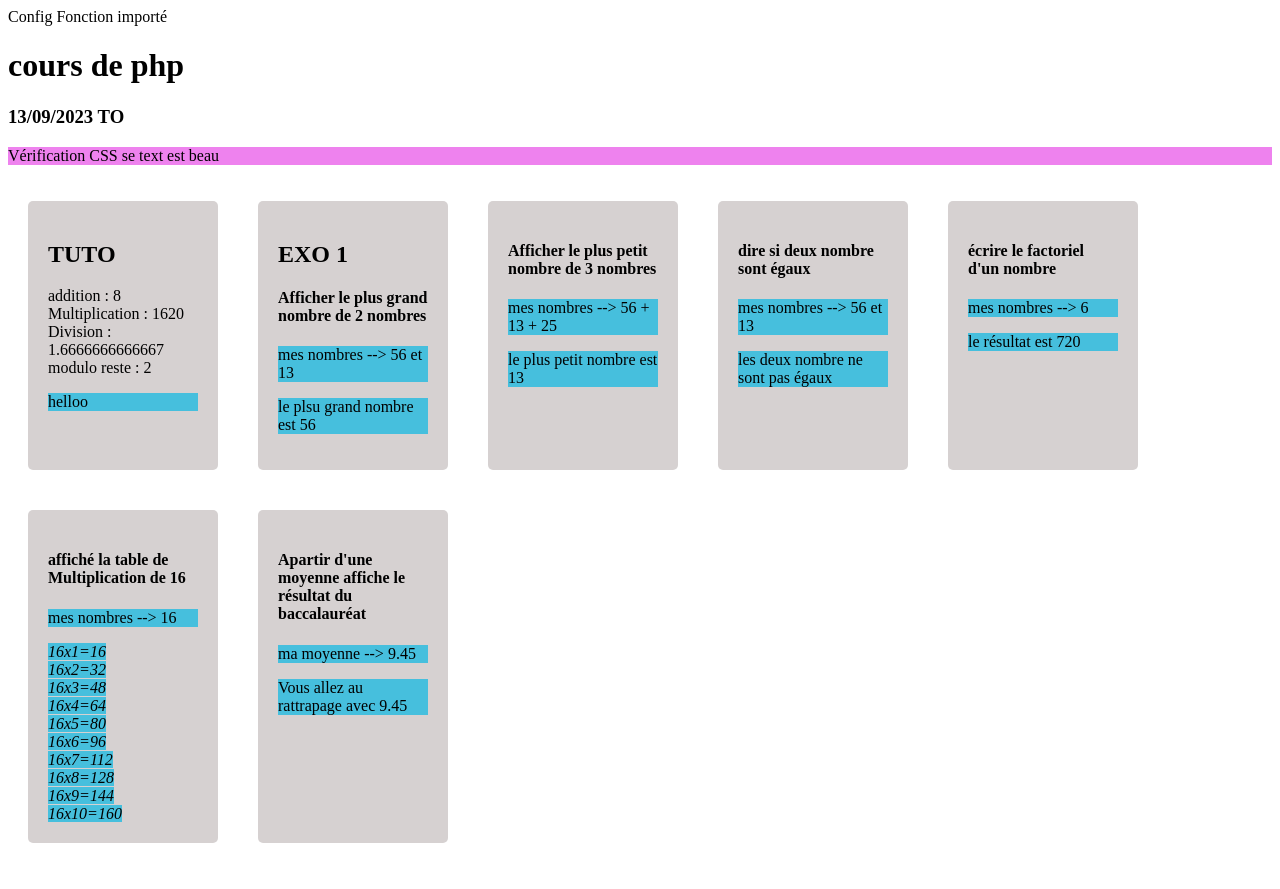
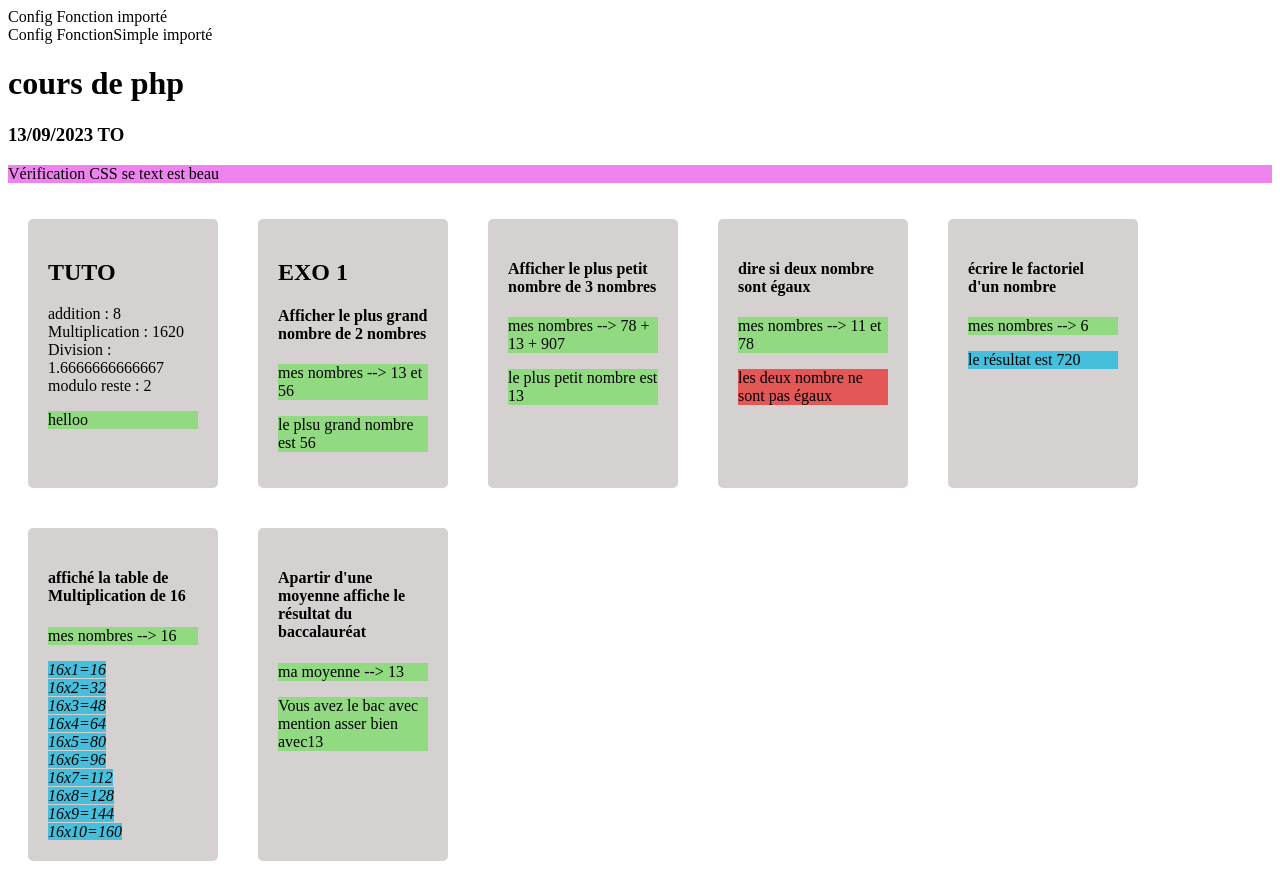
Before and after one commit to Foufure13/coursInstitutG4, a PHP site: page /cours1/cours1.php in a window 1280 px wide. Before the commit the page ends 843 px from the top, so only its background shows below. Run offline with PHP 8.4, Linux system fonts and the light colour scheme.

Commit message:
print beautiful and function

```diff
--- a/courPHP/config/cssFunction.css
+++ b/courPHP/config/cssFunction.css
@@ -2,10 +2,16 @@
     background-color: violet;
 }
 
-.beautifullPrint {
+.beautifullPrintBLUE {
     background-color: rgb(70, 191, 221);
 }
 
 .beautifullPrintRED {
-    background-color: rgb(221, 70, 70);
+    background-color: rgb(228, 87, 87);
 }
+.beautifullPrintGREEN {
+    background-color: rgb(146, 218, 129);
+}
+.beautifullPrintYELLOW {
+    background-color: rgb(236, 227, 90);
+}
--- a/courPHP/config/fonction.php
+++ b/courPHP/config/fonction.php
@@ -1,13 +1,31 @@
 <?php
 
-echo "Config Fonction importé";
+echo "Config Fonction importé <br>";
 function Bprint($text,$color) {
-    echo '<p class="beautifullPrint">'.$text.'</p>';
+
+    switch ($color) {
+        case 'R':
+        case 'r':
+            echo '<p class="beautifullPrintRED">'.$text.'</p>';
+            break;
+        case 'W':
+        case 'w':
+            echo '<p class="beautifullPrintYELLOW">'.$text.'</p>';
+            break;
+        case 'I':
+        case 'i':
+            echo '<p class="beautifullPrintGREEN">'.$text.'</p>';
+            break;
+
+        default:
+            echo '<p class="beautifullPrintBLUE">'.$text.'</p>';
+            break;
+    }
 }
 
 
 function Sprint($text) {
-    echo '<em class="beautifullPrint">'.$text.'</em><br>';
+    echo '<em class="beautifullPrintBLUE">'.$text.'</em><br>';
 }
 
 
--- /dev/null
+++ b/courPHP/config/fonctionSimple.php
@@ -0,0 +1,81 @@
+<?php
+echo "Config FonctionSimple importé <br>";
+
+function plusGrandNombreEntreDeux($variable,$nombre) {
+    Bprint("mes nombres --> ".$variable." et ".$nombre,"i");
+if ($nombre < $variable) {
+    Bprint("le plsu grand nombre est ".$variable,"i");
+} else {
+    Bprint("le plsu grand nombre est ".$nombre,"i");
+}
+}
+
+function plusPetitNombreEntreTrois($variable,$nombre,$xxxx) {
+Bprint("mes nombres --> ".$variable." + ".$nombre." + ".$xxxx,"i");
+if ($nombre < $variable) {
+    if ($nombre < $xxxx) {
+        Bprint("le plus petit nombre est ".$nombre,"i");
+    } else {
+        Bprint("le plus petit nombre est ".$xxxx,"i");
+    }
+} else {
+    if ($variable < $xxxx) {
+        Bprint("le plus petit nombre est ".$variable,"i");
+    } else {
+        Bprint("le plus petit nombre est ".$xxxx,"i");
+    }
+}
+}
+
+function DeuxNombreEgaux($variable,$nombre) {
+    Bprint("mes nombres --> ".$variable." et ".$nombre,"i");
+    if ($nombre == $variable) {
+        Bprint("les nombre sont égaux a".$variable,"i");
+        return true;
+    } else {
+        Bprint("les deux nombre ne sont pas égaux","r");
+        return false;
+    }
+}
+
+function factoriel($nombre) {
+    $result =1;
+    if ($nombre == 0) {
+        Bprint("Votre nombre est égal 0 noobs ","i");
+    } else {
+        Bprint("mes nombres --> ".$nombre,"i");
+        for($i=0; $i < $nombre; $i++) {
+            $result = $result * ($nombre-$i);
+        }
+        Bprint("le résultat est ".$result,"");
+    }
+    return $result;
+}
+
+function afficherTable($nombre) {
+    Bprint("mes nombres --> ".$nombre,"i");
+    for($i=1; $i < 11; $i++) {
+        Sprint($nombre."x".$i."=".$nombre*$i);
+    }
+}
+
+function resultatBaccalauréat($moyenne) {
+    Bprint("ma moyenne --> ".$moyenne,"i");
+    if ($moyenne < 8) {
+        Bprint("Vous n'avez pas le BAC ni de rattrapage avec ".$moyenne,"r");
+    } else if ($moyenne < 10){
+        Bprint("Vous allez au rattrapage avec ".$moyenne,"w");
+    }else if ($moyenne < 12){
+        Bprint("Vous avez le bac sans mention avec".$moyenne,"b");
+    }else if ($moyenne < 14){
+        Bprint("Vous avez le bac avec mention asser bien avec".$moyenne,"i");
+    }else if ($moyenne < 16){
+        Bprint("Vous avez le bac avec mention bien avec ".$moyenne,"i");
+    }else if ($moyenne < 18){
+        Bprint("Vous avez le bac avec mention très bien avec ".$moyenne,"i");
+    }else if ($moyenne < 20){
+        Bprint("Vous avez le bac avec mention EXECELLECE avec ".$moyenne,"i");
+    }
+}
+
+?>
--- a/courPHP/cours1/cours1.php
+++ b/courPHP/cours1/cours1.php
@@ -1,5 +1,6 @@
 <?php
     include("../config/fonction.php");
+    include("../config/fonctionSimple.php");
 ?>
 
 <!DOCTYPE html>
@@ -28,7 +29,6 @@ echo "addition : ".$chiffre + $var , "<br>";
 echo "Multiplication : ".$chiffre * $var * 9 * 6 * 2 , "<br>" ;
 echo "Division : ".$chiffre / $var , "<br>";
 echo "modulo reste : ".$chiffre % $var , "<br>";
-
 Bprint("helloo","i");
 ?>
 </div>
@@ -37,14 +37,7 @@ Bprint("helloo","i");
 <h2>EXO 1</h2>
 <h4>Afficher le plus grand nombre de 2 nombres</h4>
 <?php
-$nombre = 13;
-$variable = 56;
-Bprint("mes nombres --> ".$variable." et ".$nombre,"i");
-if ($nombre < $variable) {
-    Bprint("le plsu grand nombre est ".$variable,"i");
-} else {
-    Bprint("le plsu grand nombre est ".$nombre,"i");
-}
+plusGrandNombreEntreDeux(13, 56);
 ?>
 </div>
 
@@ -52,37 +45,14 @@ if ($nombre < $variable) {
 <div class="petitebox">
 <h4>Afficher le plus petit nombre de 3 nombres</h4>
  <?php
-$nombre = 13;
-$variable = 56;
-$xxxx = 25;
-Bprint("mes nombres --> ".$variable." + ".$nombre." + ".$xxxx,"i");
-if ($nombre < $variable) {
-    if ($nombre < $xxxx) {
-        Bprint("le plus petit nombre est ".$nombre,"i");
-    } else {
-        Bprint("le plus petit nombre est ".$xxxx,"i");
-    }
-} else {
-    if ($variable < $xxxx) {
-        Bprint("le plus petit nombre est ".$variable,"i");
-    } else {
-        Bprint("le plus petit nombre est ".$xxxx,"i");
-    }
-}
+plusPetitNombreEntreTrois(78,13,907);
 ?>
 </div>
 
 <div class="petitebox">
 <h4>dire si deux nombre sont égaux</h4>
 <?php
-$nombre = 13;
-$variable = 56;
-Bprint("mes nombres --> ".$variable." et ".$nombre,"i");
-if ($nombre == $variable) {
-    Bprint("les nombre sont égaux a".$variable,"i");
-} else {
-    Bprint("les deux nombre ne sont pas égaux","i");
-}
+DeuxNombreEgaux(11,78);
 ?>
 </div>
 
@@ -90,51 +60,21 @@ if ($nombre == $variable) {
 <div class="petitebox">
 <h4>écrire le factoriel d'un nombre</h4>
 <?php
-$nombre = 6;
-$result =1;
-if ($nombre == 0) {
-    Bprint("Votre nombre est égal 0 noobs ","i");
-} else {
-    Bprint("mes nombres --> ".$nombre,"i");
-    for($i=0; $i < $nombre; $i++) {
-        $result = $result * ($nombre-$i);
-    }
-    Bprint("le résultat est ".$result,"i");
-}
+factoriel(6);
 ?>
 </div>
 
 <div class="petitebox">
 <h4>affiché la table de Multiplication de 16</h4>
 <?php
-$nombre = 16;
-Bprint("mes nombres --> ".$nombre,"i");
-for($i=1; $i < 11; $i++) {
-    Sprint($nombre."x".$i."=".$nombre*$i);
-}
+afficherTable(16);
 ?>
 </div>
 
 <div class="petitebox">
 <h4>Apartir d'une moyenne affiche le résultat du baccalauréat</h4>
 <?php
-$moyenne = 9.45;
-Bprint("ma moyenne --> ".$moyenne,"i");
-if ($moyenne < 8) {
-    Bprint("Vous n'avez pas le BAC ni de rattrapage avec ".$moyenne,"i");
-} else if ($moyenne < 10){
-    Bprint("Vous allez au rattrapage avec ".$moyenne,"i");
-}else if ($moyenne < 12){
-    Bprint("Vous avez le bac sans mention avec".$moyenne,"i");
-}else if ($moyenne < 14){
-    Bprint("Vous avez le bac avec mention asser bien avec".$moyenne,"i");
-}else if ($moyenne < 16){
-    Bprint("Vous avez le bac avec mention bien avec ".$moyenne,"i");
-}else if ($moyenne < 18){
-    Bprint("Vous avez le bac avec mention très bien avec ".$moyenne,"i");
-}else if ($moyenne < 20){
-    Bprint("Vous avez le bac avec mention EXECELLECE avec ".$moyenne,"i");
-}
+resultatBaccalauréat(13);
 ?>
 </div>
 
```
